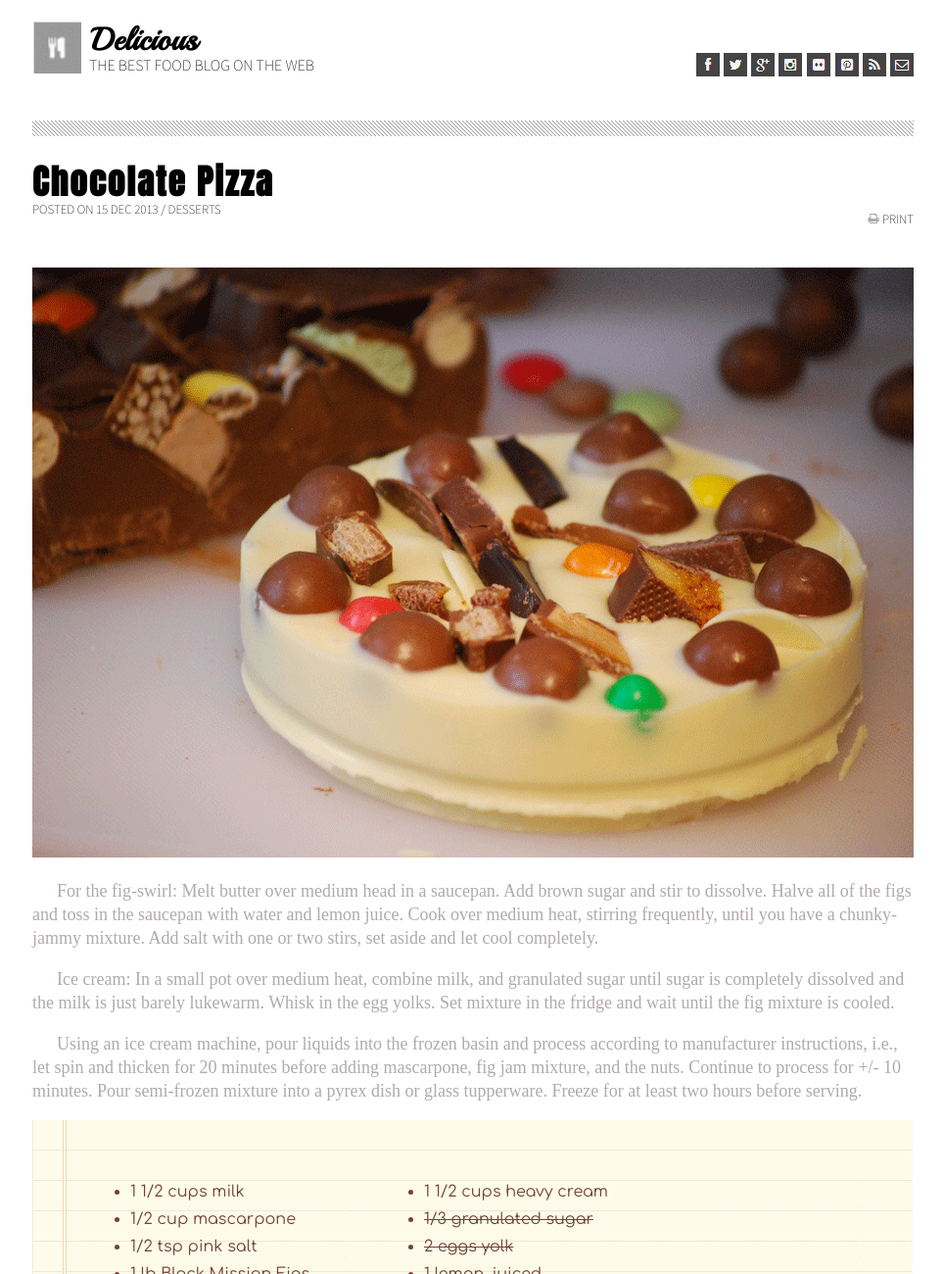
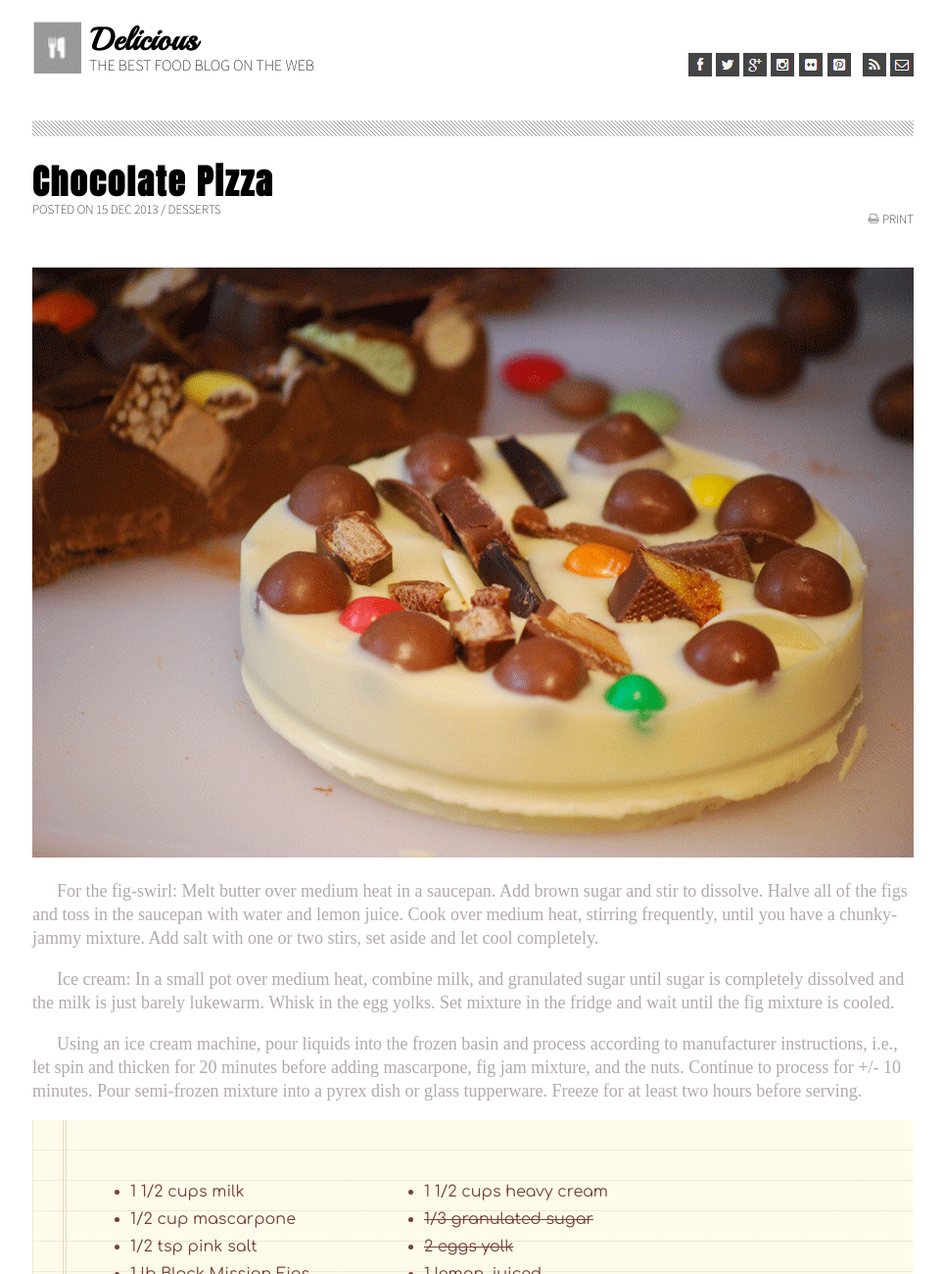
Before and after one commit to jaimekinsley/chocolate-pizza, a plain HTML site: page index.html in a window 1280 px wide. Shown: the top 1300 px of the page at 98% size, without its empty margins (157-1121 px from the left). Drawn offline with Linux system fonts and the light colour scheme.

Commit message:
makes space between icons

```diff
--- a/index.html
+++ b/index.html
@@ -43,7 +43,7 @@
         <section>
             <img src='./img/choco-pizza.png'>
             <p class="instructions">
-                For the fig-swirl: Melt butter over medium head in a saucepan. Add brown sugar and stir to dissolve. Halve all of the figs and toss in the saucepan with water and lemon juice. Cook over medium heat, stirring frequently, until you have a chunky-jammy mixture. Add salt with one or two stirs, set aside and let cool completely. </p>
+                For the fig-swirl: Melt butter over medium heat in a saucepan. Add brown sugar and stir to dissolve. Halve all of the figs and toss in the saucepan with water and lemon juice. Cook over medium heat, stirring frequently, until you have a chunky-jammy mixture. Add salt with one or two stirs, set aside and let cool completely. </p>
                 <p class="instructions">
                 Ice cream: In a small pot over medium heat, combine milk, and granulated sugar until sugar is completely dissolved and the milk is just barely lukewarm. Whisk in the egg yolks. Set mixture in the fridge and wait until the fig mixture is cooled.</p>
                 <p class="instructions">
--- a/style.css
+++ b/style.css
@@ -36,6 +36,10 @@ h2 {
     float: right;
     position: relative;
     bottom: 65px;
+}
+
+img:nth-child(6) {
+    padding: 0px 8px 0px 0px;
 }
 
 #posted-date {
```
